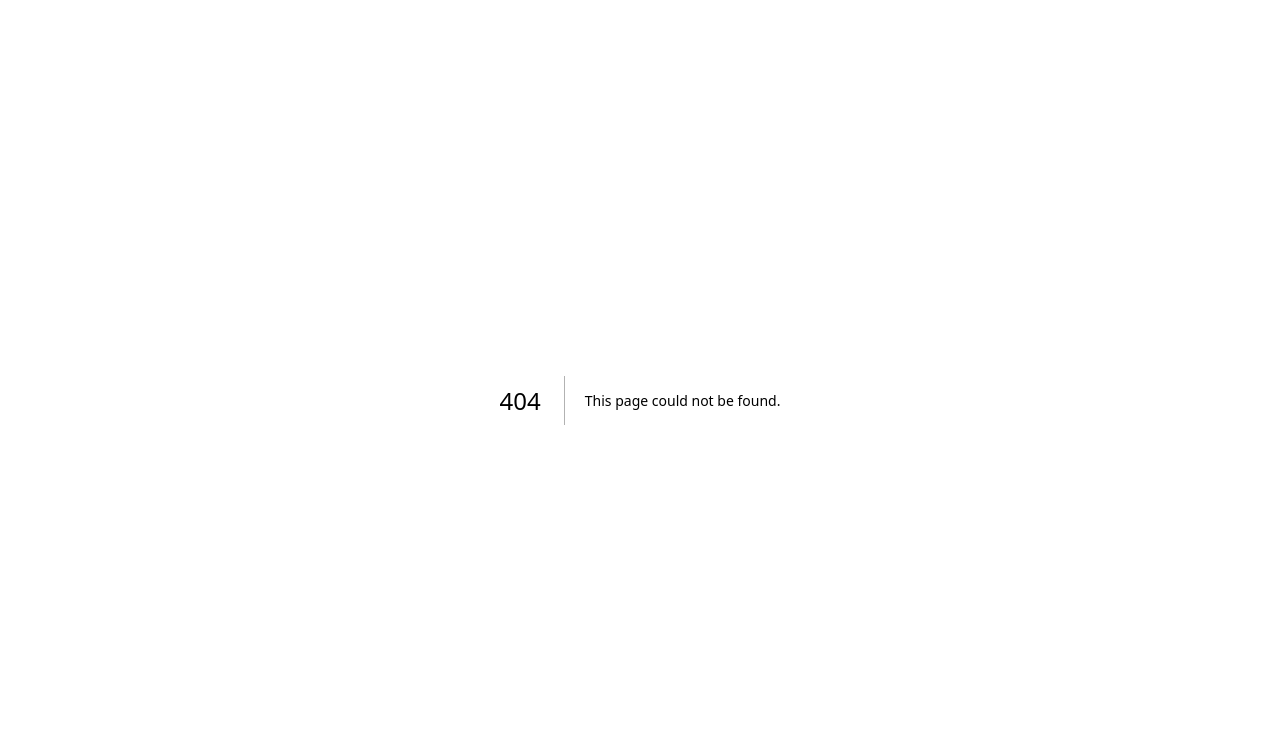
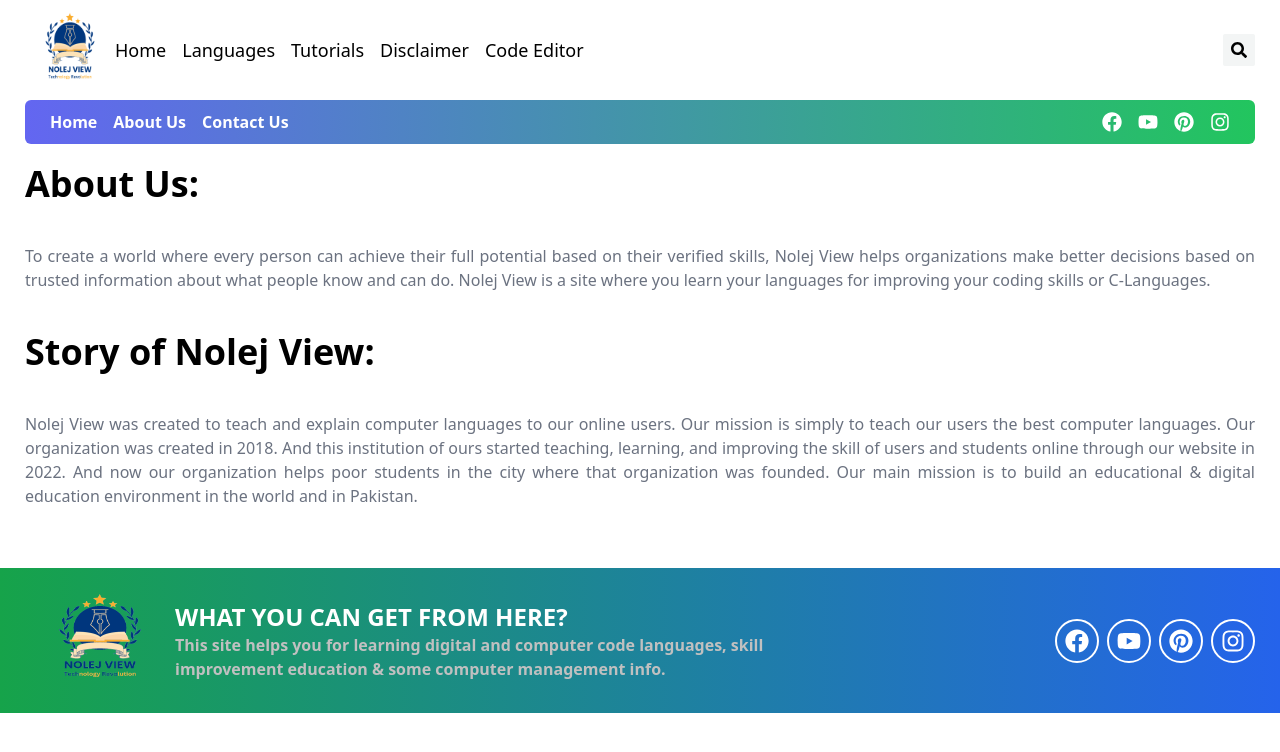
Before and after one commit to mhmAdmin1122/nolejView, a Next.js app: page /page/about in a window 1280 px wide. Before the commit this address had no page. Shown: the top 752 px of the page. Built offline with nearby package versions, Linux system fonts and the light colour scheme.

Commit message:
About US page Layout created

```diff
--- a/pages/components/SubNavbar.tsx
+++ b/pages/components/SubNavbar.tsx
@@ -15,10 +15,10 @@
         <Link href={"/"}>
           <li>Home</li>
         </Link>
-        <Link href={"/"}>
+        <Link href={"/page/about"}>
           <li>About Us</li>
         </Link>
-        <Link href={"/"}>
+        <Link href={"/page/contact"}>
           <li>Contact Us</li>
         </Link>
       </ul>
--- /dev/null
+++ b/pages/page/about/index.tsx
@@ -0,0 +1,39 @@
+import Footer from "@/pages/components/Footer";
+import Navbar from "@/pages/components/Navbar";
+import Head from "next/head";
+import React from "react";
+
+const About = () => {
+  return (
+    <>
+      <Head>
+        <title>About Us</title>
+      </Head>
+      <Navbar />
+      <div className="aboutUs-Box">
+        <h1>About Us:</h1>
+        <p>
+          To create a world where every person can achieve their full potential
+          based on their verified skills, Nolej View helps organizations make better
+          decisions based on trusted information about what people know and can
+          do. Nolej View is a site where you learn your languages for improving your
+          coding skills or C-Languages.
+        </p>
+        <h1>Story of Nolej View:</h1>
+        <p>
+          Nolej View was created to teach and explain computer languages ​​to our
+          online users. Our mission is simply to teach our users the best
+          computer languages. Our organization was created in 2018. And this
+          institution of ours started teaching, learning, and improving the
+          skill of users and students online through our website in 2022. And
+          now our organization helps poor students in the city where that
+          organization was founded. Our main mission is to build an educational
+          & digital education environment in the world and in Pakistan.
+        </p>
+      </div>
+      <Footer />
+    </>
+  );
+};
+
+export default About;
--- /dev/null
+++ b/pages/page/contact/index.tsx
@@ -0,0 +1,11 @@
+import React from 'react'
+
+const Contact = () => {
+  return (
+    <div>
+      <h1>Contact Us</h1>
+    </div>
+  )
+}
+
+export default Contact
--- a/styles/globals.css
+++ b/styles/globals.css
@@ -114,3 +114,15 @@
   @apply m-0 text-justify p-0;
 }
 /* Post Cards */
+
+/* aboutUs-Box */
+.aboutUs-Box{
+  @apply px-[25px];
+}
+.aboutUs-Box h1{
+  @apply text-4xl font-bold py-5;
+}
+.aboutUs-Box p{
+  @apply text-base text-justify text-gray-500 font-medium py-5;
+}
+/* aboutUs-Box */
```
